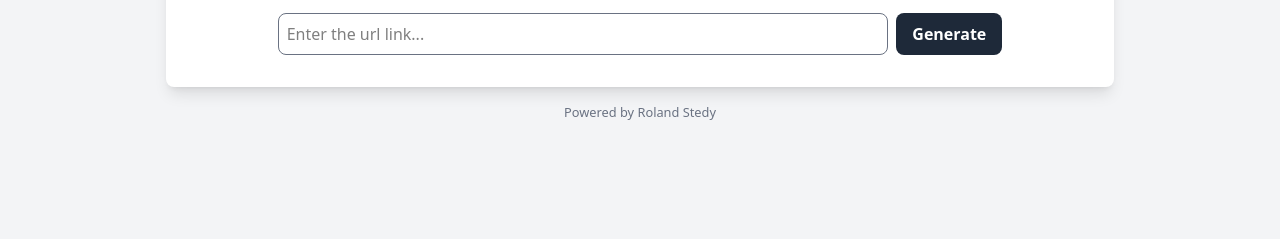
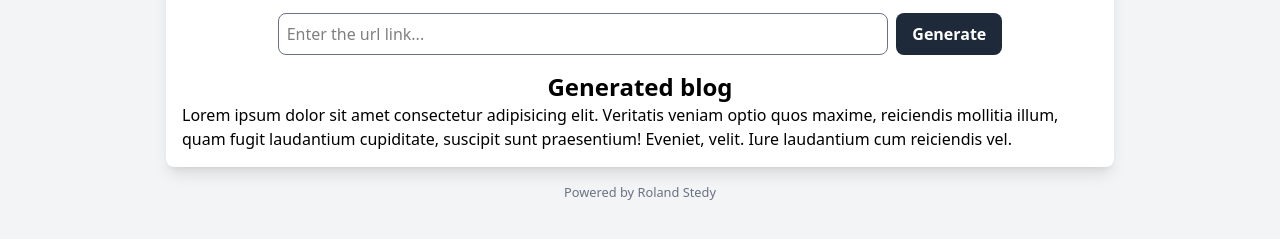
Before and after one commit to R-Tedy/sted_ai_blog_builder, a website: page frontend/index.html in a window 1280 px wide. Shown: the part 219-458 px from the top of the page. Drawn offline with Linux system fonts and the light colour scheme.

Commit message:
generated content section implimentation

```diff
--- a/frontend/index.html
+++ b/frontend/index.html
@@ -41,10 +41,14 @@
           Generate
         </button>
       </div>
+
+      <!-- generated content -->
+      <div>
+        <h2 class="font-bold text-2xl text-center">Generated blog</h2>
+        <p>Lorem ipsum dolor sit amet consectetur adipisicing elit. Veritatis veniam optio quos maxime, reiciendis mollitia illum, quam fugit laudantium cupiditate, suscipit sunt praesentium! Eveniet, velit. Iure laudantium cum reiciendis vel.</p>
+      </div>
     </div>
   </div>
-
-  <!-- generated content -->
 
   <footer class=" flex justify-center items-center p-4">
     <small class="text-gray-500 text-center">
```
